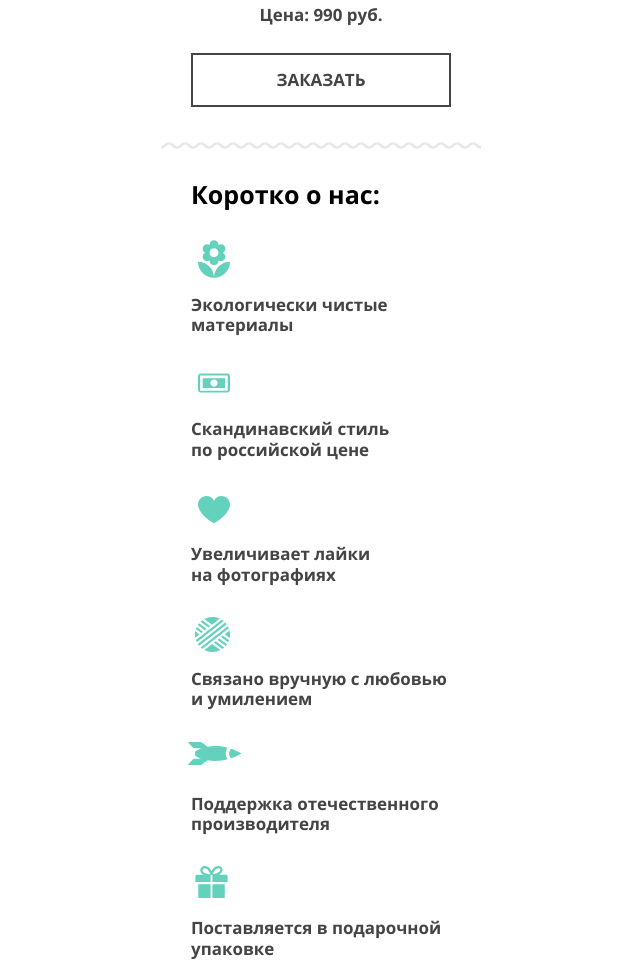
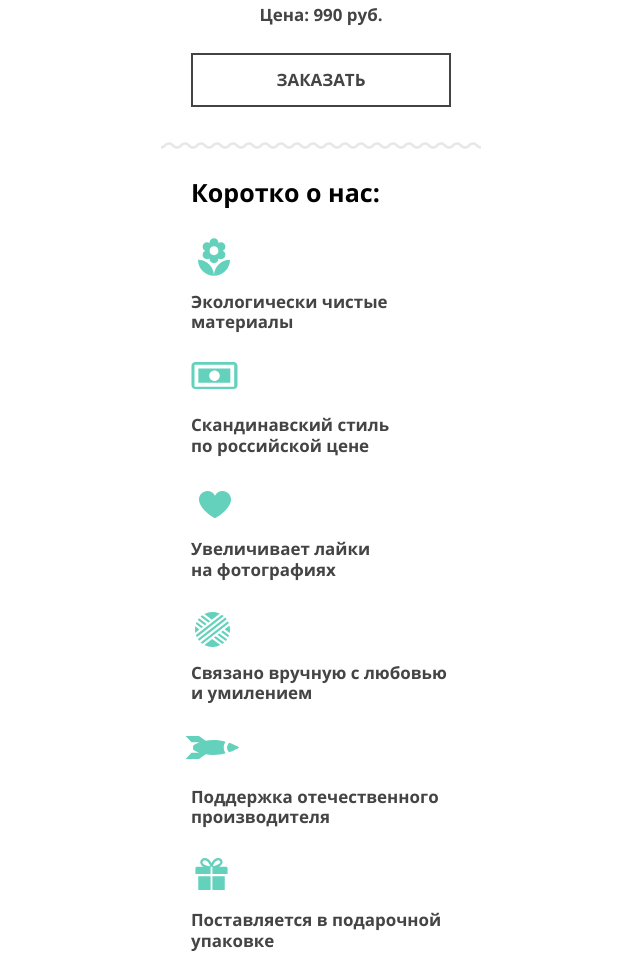
Before and after one commit to svetlana-sayganova/481983-mishka, a website: page index.html in a window 1280 px wide. Shown: the part 1456-2418 px from the top of the page, without its empty margins (319-959 px from the left). Drawn offline with nearby package versions, Linux system fonts and the light colour scheme; some packages are replaced by stand-ins of ours; files that its build step writes are made by us from their sources.

Commit message:
Pixel Perfect: раздел КОРОТКО О НАС главной страницы

```diff
--- a/index.html
+++ b/index.html
@@ -277,7 +277,7 @@
               Экологически чистые материалы
             </li>
             <li class="features__item  features__item--scandinavian-style">
-              <svg class="features__icon  features__icon--eco-friendly" width="47" height="27"><use xlink:href="#icon-feature-money"></use></svg>
+              <svg class="features__icon  features__icon--scandinavian-style" width="47" height="27"><use xlink:href="#icon-feature-money"></use></svg>
               Скандинавский стиль по&nbsp;российской цене
             </li>
             <li class="features__item  features__item--popularity-increase">
--- a/sass/blocks/features.scss
+++ b/sass/blocks/features.scss
@@ -27,7 +27,7 @@
 }
 
 .features__title {
-  padding-top: 30px;
+  padding-top: 28px;
   margin: 0;
   margin-bottom: 2px;
 
@@ -39,7 +39,7 @@
   @media #{$tablet} {
     @include font(43px, 50px);
 
-    padding-top: 5px;
+    padding-top: 11px;
     margin-bottom: 18px;
   }
 
@@ -69,7 +69,7 @@
 .features__item {
   position: relative;
 
-  padding-top: 84px;
+  padding-top: 83px;
 
   font-size: 1.13rem;
   font-weight: 700;
@@ -80,15 +80,45 @@
     @include font(20px, 22px);
 
     width: 50%;
+    padding-top: 85px;
     margin-bottom: 26px;
   }
 
-  &::before {
-    content: "";
-    position: absolute;
+  &--eco-friendly {
+    @media #{$tablet} {
+      order: 1;
+    }
+  }
 
-    background-position: 0 0;
-    background-repeat: no-repeat;
+  &--scandinavian-style {
+    @media #{$tablet} {
+      order: 3;
+    }
+  }
+
+  &--popularity-increase {
+    @media #{$tablet} {
+      order: 5;
+    }
+  }
+
+  &--hand-made {
+    @media #{$tablet} {
+      order: 2;
+    }
+  }
+
+  &--domestic-production {
+    @media #{$tablet} {
+      order: 4;
+    }
+  }
+
+  &--gift-wrap {
+    @media #{$tablet} {
+      order: 6;
+    }
+  }
 }
 
 .features__icon {
@@ -102,34 +132,22 @@
 
     width: 32px;
     height: 38px;
-
-      @media #{$tablet} {
-        order: 1;
-      }
   }
 
   &--scandinavian-style {
-      top: 31px;
+    top: 30px;
     left: 0;
 
     width: 47px;
     height: 27px;
-
-      @media #{$tablet} {
-        order: 3;
-      }
   }
 
   &--popularity-increase {
-      top: 36px;
-      left: 6px;
+    top: 35px;
+    left: 7px;
 
     width: 34px;
     height: 27px;
-
-      @media #{$tablet} {
-        order: 5;
-      }
   }
 
   &--hand-made {
@@ -138,34 +156,21 @@
 
     width: 35px;
     height: 35px;
-
-      @media #{$tablet} {
-        order: 2;
-      }
   }
 
   &--domestic-production {
     top: 32px;
-      left: -4px;
+    left: -6px;
 
     width: 55px;
     height: 23px;
-
-      @media #{$tablet} {
-        order: 4;
-      }
   }
 
   &--gift-wrap {
-      top: 32px;
+    top: 31px;
     left: 4px;
 
     width: 33px;
     height: 32px;
-
-      @media #{$tablet} {
-        order: 6;
   }
 }
-  }
-}
```
Lines whose indentation alone changed are shown as unchanged.
